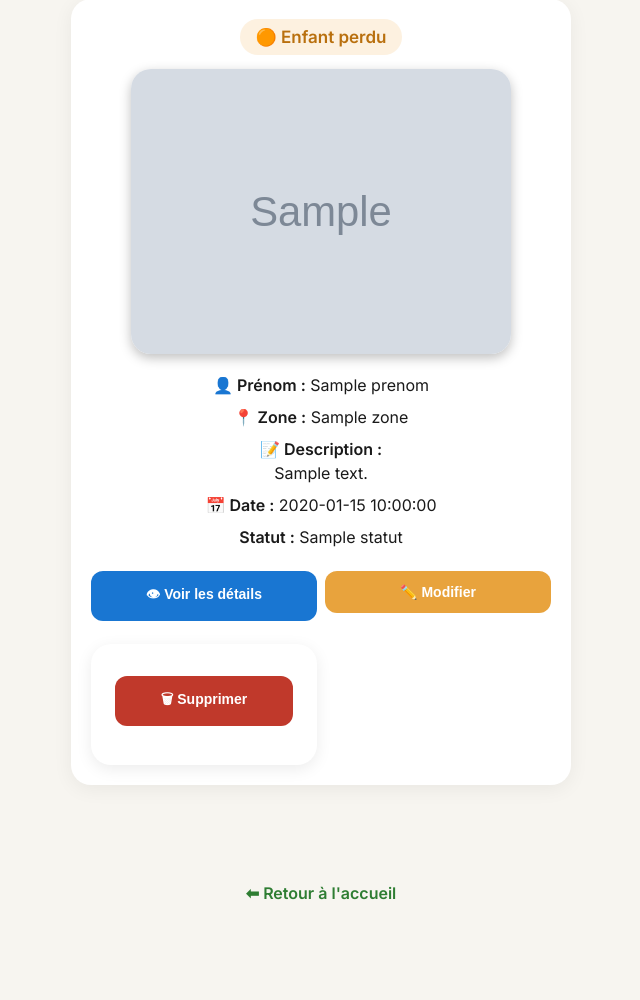
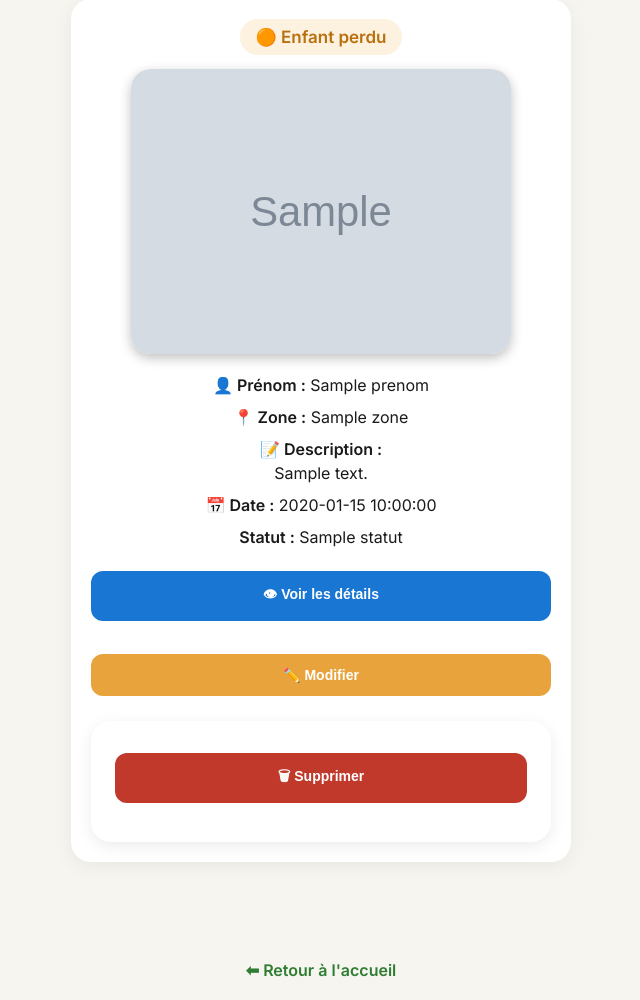
Before and after one commit to symamadou19888-hub/Hale-Bou-Rer, a Flask app: template templates/mes_publications.html in a window 1280 px wide. Shown: the part 191-1191 px from the top of the page, without its empty margins (319-959 px from the left). Before the commit the page ends 1091 px from the top, so only its background shows below. Run offline with Flask 3, Linux system fonts and the light colour scheme; the template is opened without the code that fills it: most values are stand-ins (such as "Sample title", 1, 10 or a date in 2020); grey boxes marked "Sample" are stand-in pictures.

Commit message:
Boutons actions en vertical sur mes publications

```diff
--- a/templates/mes_publications.html
+++ b/templates/mes_publications.html
@@ -70,8 +70,8 @@ body {
 .actions-pub {
     margin-top: 14px;
     display: grid;
-    grid-template-columns: 1fr 1fr;
-    gap: 8px;
+    grid-template-columns: 1fr;
+    gap: 10px;
 }
 .actions-pub form {
     margin: 0;
```
